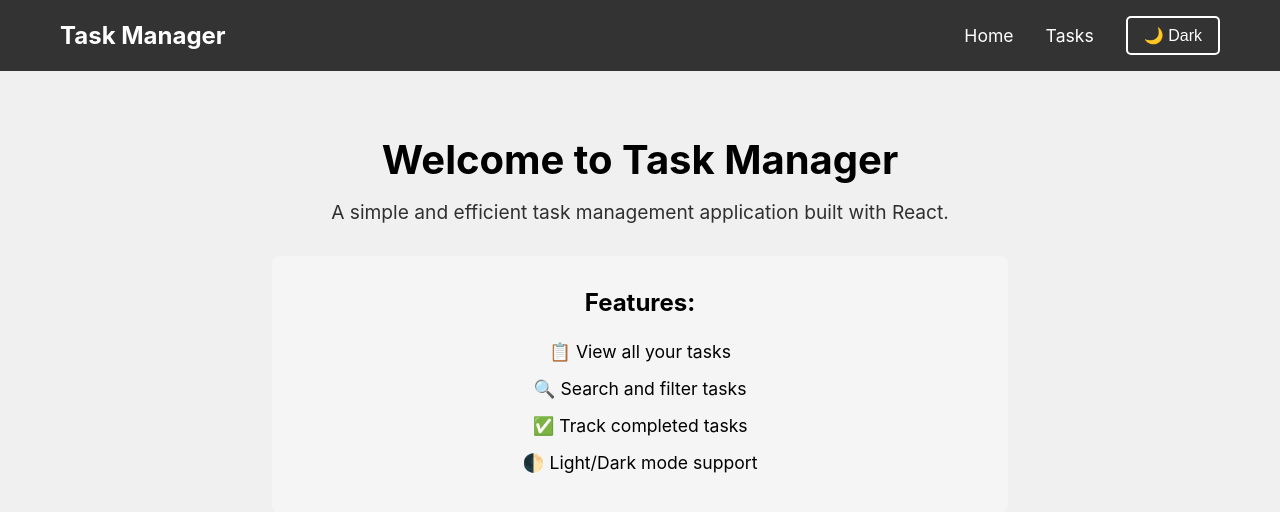
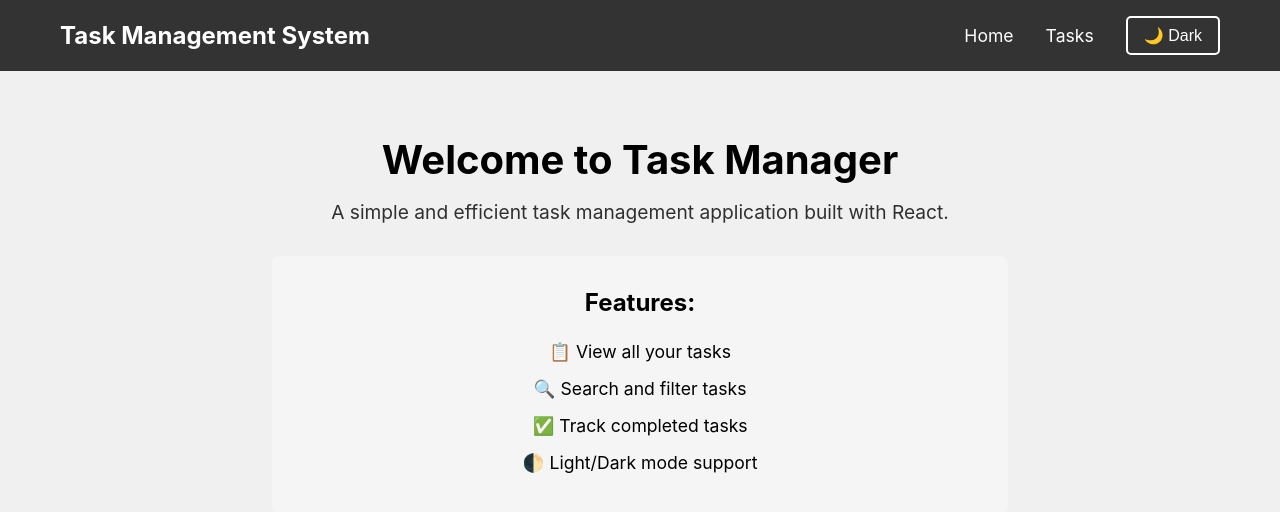
Before and after one commit to emon51/Task-Management-System, a React (Create React App) app: page / in a window 1280 px wide. Shown: the top 512 px of the page. Built offline with nearby package versions, Linux system fonts and the light colour scheme.

Commit message:
update navbar logo text to 'Task Management System'

```diff
--- a/src/components/Navbar.js
+++ b/src/components/Navbar.js
@@ -9,7 +9,7 @@ function Navbar() {
   return (
     <nav className={`navbar ${isDarkMode ? 'dark' : 'light'}`}>
       <div className="navbar-container">
-        <h2 className="navbar-logo">Task Manager</h2>
+        <h2 className="navbar-logo">Task Management System</h2>
         <ul className="navbar-menu">
           <li><Link to="/">Home</Link></li>
           <li><Link to="/tasks">Tasks</Link></li>
```
